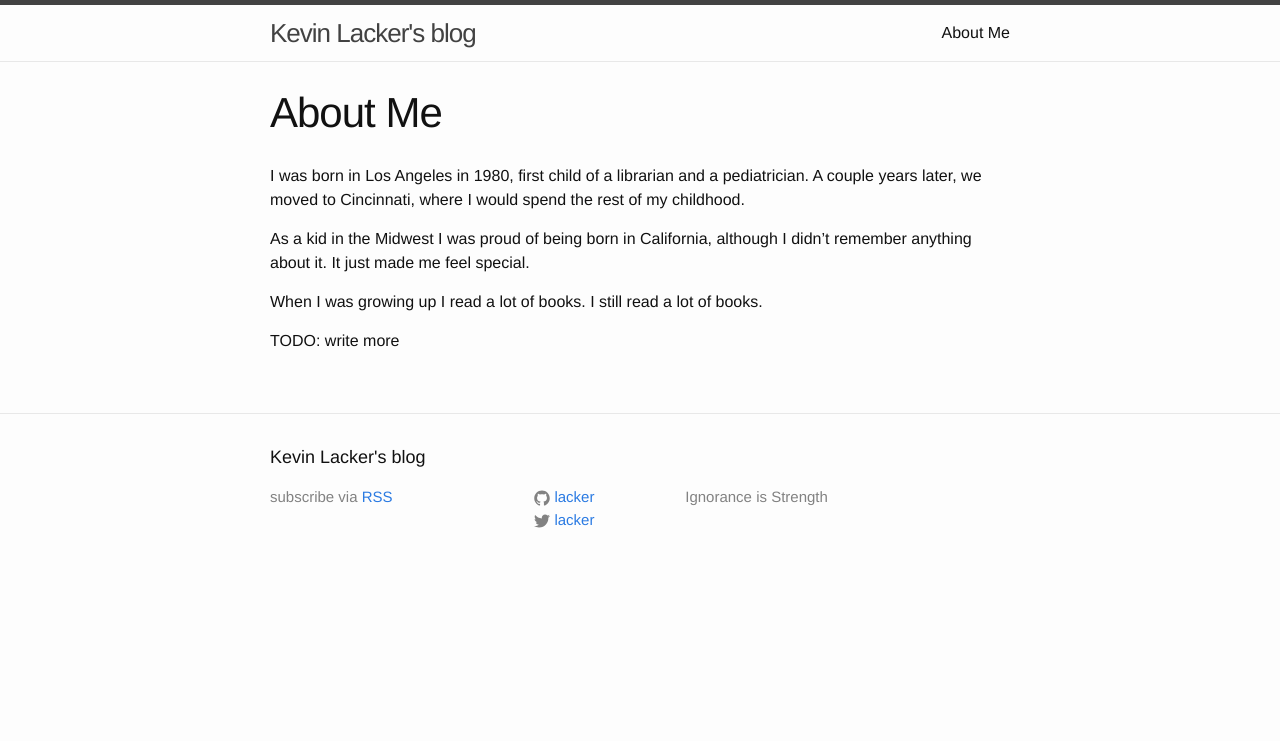
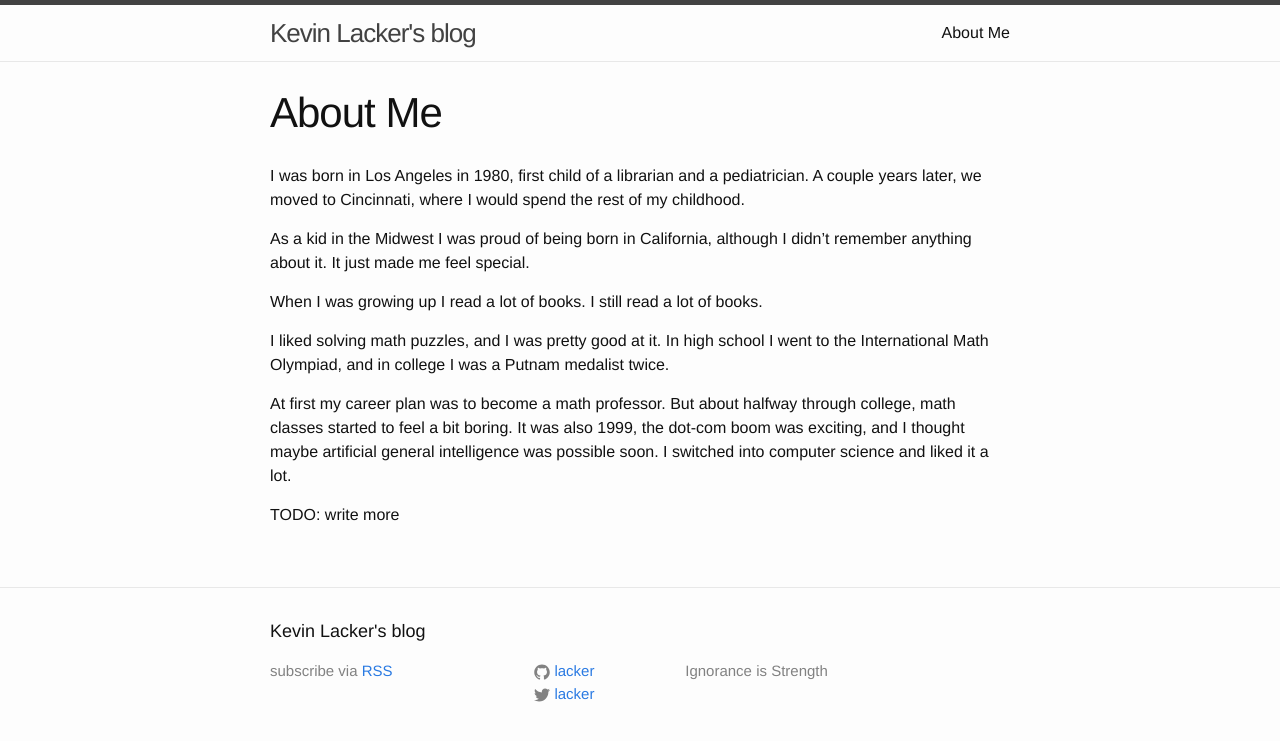
Before and after one commit to lacker/lacker.github.io, a Jekyll site: the page built from about.md, in a window 1280 px wide. Shown: the top 741 px of the page. Built offline with Jekyll 4.4.1, drawn with Linux system fonts in a browser that asks for light colours.

Commit message:
more bio

```diff
--- a/about.md
+++ b/about.md
@@ -14,4 +14,14 @@ special.
 
 When I was growing up I read a lot of books. I still read a lot of books.
 
+I liked solving math puzzles, and I was pretty good at it. In high
+school I went to the International Math Olympiad, and in college I was
+a Putnam medalist twice.
+
+At first my career plan was to become a math professor. But about
+halfway through college, math classes started to feel a bit boring. It
+was also 1999, the dot-com boom was exciting, and I thought maybe
+artificial general intelligence was possible soon. I switched into
+computer science and liked it a lot.
+
 TODO: write more
```
